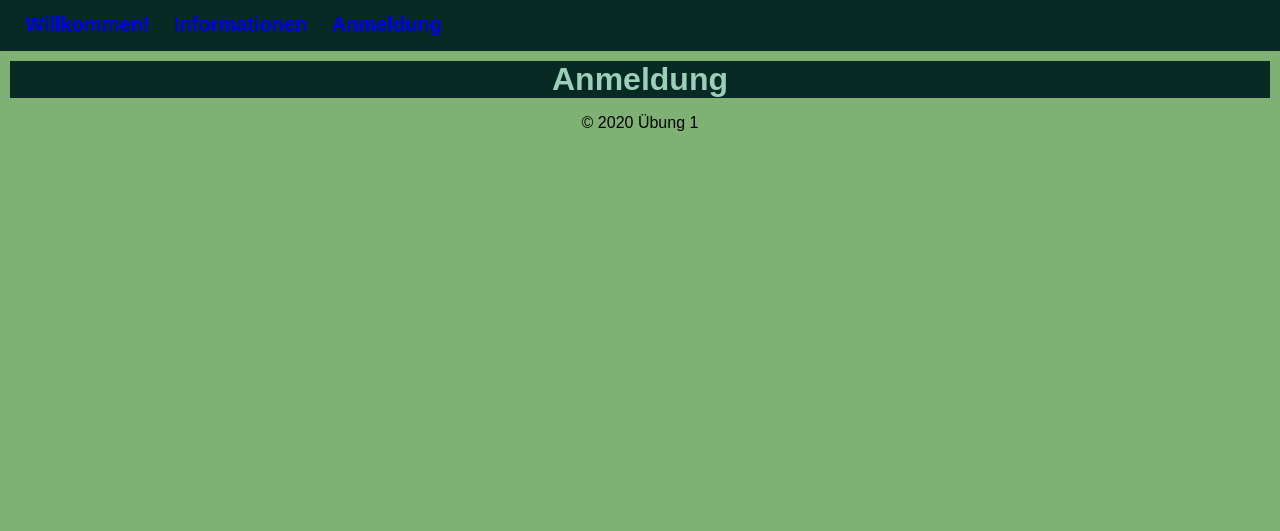
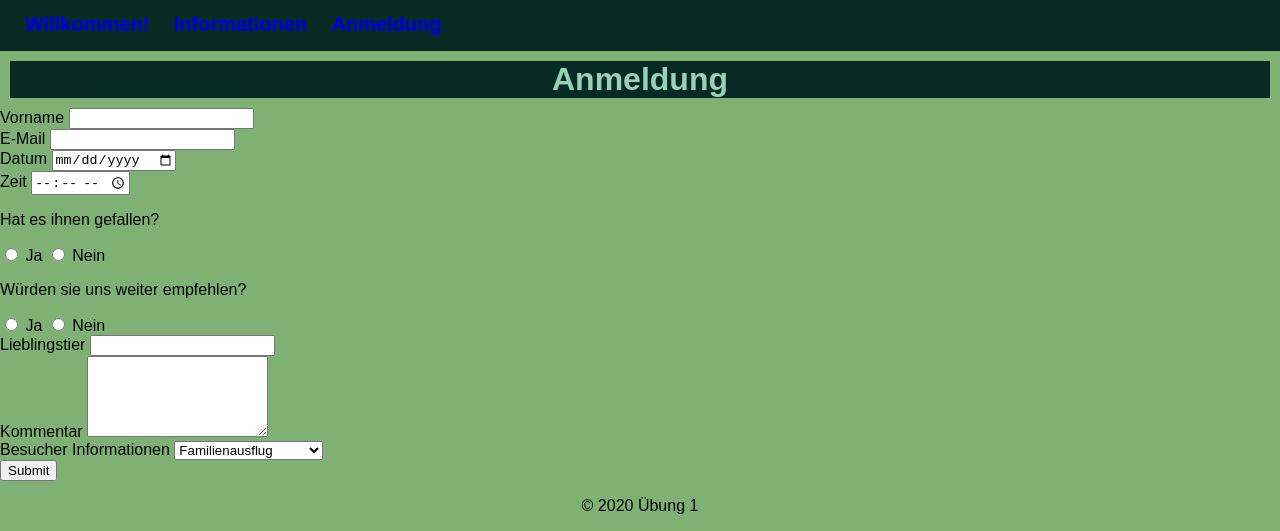
Before and after one commit to CODERS-BAY/web-aufgabe-4-TheBigMeow, a plain HTML site: page Anmeldung.html in a window 1280 px wide. Shown: the part 802-1333 px from the top of the page. Before the commit the page ends 950 px from the top, so only its background shows below. Drawn offline with Linux system fonts and the light colour scheme.

Commit message:
Formular

```diff
--- a/Anmeldung.html
+++ b/Anmeldung.html
@@ -33,6 +33,65 @@
 
         <h1> Anmeldung</h1>
 
+        <form method="get" action="ausgabe.html">
+            <div>
+                <label for="vorname">Vorname</label>
+                <input type="text" name="vorname" id="vorname">
+            </div>
+            <div>
+                <label for="emailadresse">E-Mail</label>
+                <input type="email" name="emailadresse" id="emailadresse">
+            </div>
+            <div>
+                <label for="datum">Datum</label>
+                <input type="date" name="datum" id="datum">
+            </div>
+            <div>
+                <label for="time">Zeit</label>
+                <input type="time" name="time" id="time">
+            </div>
+            <div>
+                <p>Hat es ihnen gefallen?</p>
+                <input type="radio" name="gefallen" id="ja" value="ja">
+                <label for="ja">Ja</label>
+                <input type="radio" name="gefallen" id="nein" value="nein">
+                <label for="nein">Nein</label>
+            </div>
+            <div>
+                <p>Würden sie uns weiter empfehlen?</p>
+                <input type="radio" name="empfehlen" id="ja" value="ja">
+                <label for="ja">Ja</label>
+                <input type="radio" name="empfehlen" id="nein" value="nein">
+                <label for="nein">Nein</label>
+            </div>
+            <div>
+             <label for="lieblingstier">Lieblingstier</label>
+             <input type="text" list="tliste" name="lieblingstier" id="lieblingstier">
+             <datalist id="tliste">
+                 <option value="Zebra"></option>
+                 <option value="Löwe"></option>
+                 <option value="Fischotter"></option>
+                 <option value="Tarantel"></option>
+             </datalist>
+            </div>
+            <div>
+                <label for="kommentar">Kommentar</label>
+                <textarea rows="5" cols="20" name="kommentar" id="kommentar"></textarea>
+            </div>
+            <div>
+                <label for="info">Besucher Informationen</label>
+                <select name="info" id="info">
+                    <option value="1">Familienausflug</option>
+                    <option value="2">Alleine unterwegs</option>
+                    <option value="3">Gruppenausflug</option>
+                    <option value="4">Ausflug mit Freunden</option>
+                    <option value="5">Was anderes</option>
+                </select>
+            </div>
+            <input type="submit">
+
+
+        </form>
     </main>
 
 
```
